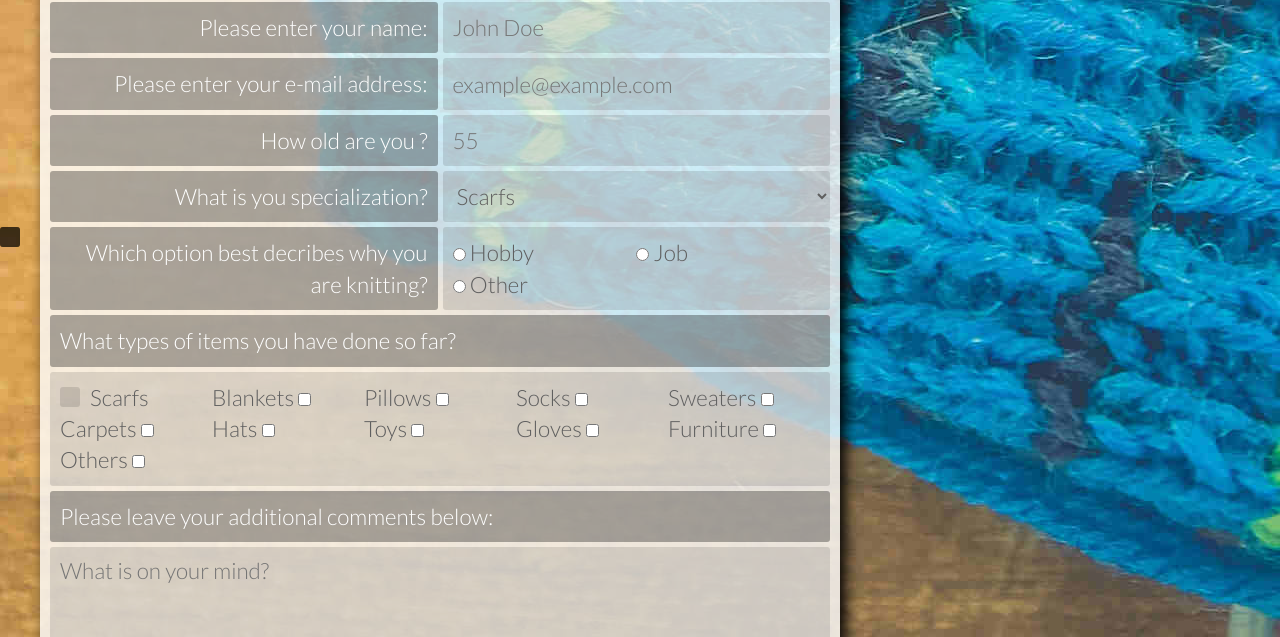
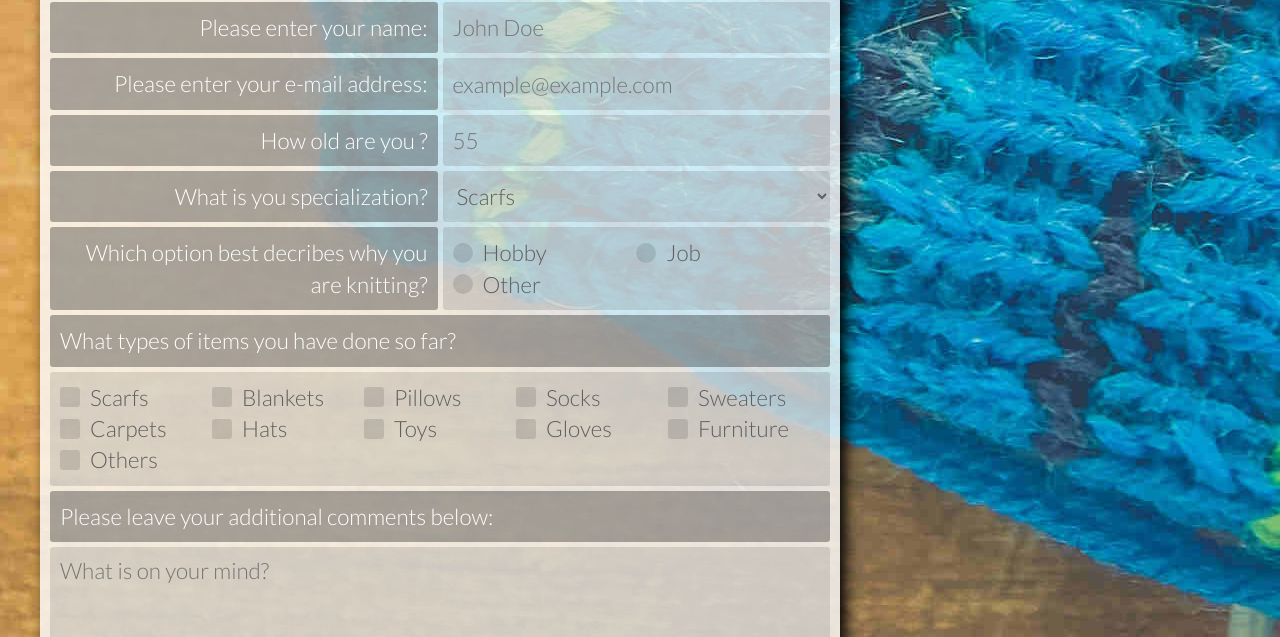
Before and after one commit to RXstoinkboy/survey-form, a website: page idnex.html in a window 1280 px wide. Shown: the part 163-800 px from the top of the page. Drawn offline with Linux system fonts and the light colour scheme; a web font is replaced by a local one.

Commit message:
finished styling radios. Might modify them with nice animation

```diff
--- a/idnex.html
+++ b/idnex.html
@@ -6,7 +6,8 @@
     <meta name="viewport" content="width=device-width, initial-scale=1.0">
     <meta http-equiv="X-UA-Compatible" content="ie=edge">
     <title>Knitting for life - survey</title>
-    <link rel="stylesheet" href="https://use.fontawesome.com/releases/v5.6.3/css/all.css" integrity="sha384-UHRtZLI+pbxtHCWp1t77Bi1L4ZtiqrqD80Kn4Z8NTSRyMA2Fd33n5dQ8lWUE00s/" crossorigin="anonymous">
+    <link rel="stylesheet" href="https://use.fontawesome.com/releases/v5.6.3/css/all.css" integrity="sha384-UHRtZLI+pbxtHCWp1t77Bi1L4ZtiqrqD80Kn4Z8NTSRyMA2Fd33n5dQ8lWUE00s/"
+        crossorigin="anonymous">
     <link rel="stylesheet" href="/src/css/style.css">
 </head>
 
@@ -54,24 +55,23 @@
             <fieldset class="right">
                 <ul>
                     <li class="radio">
-                        <label class="radio-cnt">
-                            <input class="radio__btn" type="radio" name="background" value="1">
-                            <i class="radio__state"></i>
-                            <span class="radio__text">Hobby</span>
+                        <label class="radio-cnt">Hobby
+                            <input type="radio" class="radio__btn" name="background" value="1">
+                            <span class="radio__state"></span>
                         </label>
                     </li>
+
                     <li class="radio">
-                        <label class="radio-cnt">
-                            <input class="radio__btn" type="radio" name="background" value="2">
-                            <i class="radio__state"></i>
-                            <span class="radio__text">Job</span>
+                        <label class="radio-cnt">Job
+                            <input type="radio" class="radio__btn" name="background" value="1">
+                            <span class="radio__state"></span>
                         </label>
                     </li>
+
                     <li class="radio">
-                        <label class="radio-cnt">
-                            <input class="radio__btn" type="radio" name="background" value="3">
-                            <i class="radio__state"></i>
-                            <span class="radio__text">Other</span>
+                        <label class="radio-cnt">Other
+                            <input type="radio" class="radio__btn" name="background" value="1">
+                            <span class="radio__state"></span>
                         </label>
                     </li>
                 </ul>
@@ -88,73 +88,63 @@
                         </label>
                     </li>
                     <li class="checkbox">
-                        <label>
-                            <span class="checkbox__text">Blankets</span>
+                        <label class="checkbox-cnt">Blankets
                             <input class="checkbox__btn" type="checkbox" name="experience" value="blankets">
-                            <i class="checkbox__state"></i>
+                            <span class="checkbox__state"></span>
                         </label>
                     </li>
                     <li class="checkbox">
-                        <label>
-                            <span class="checkbox__text">Pillows</span>
+                        <label class="checkbox-cnt">Pillows
                             <input class="checkbox__btn" type="checkbox" name="experience" value="pillows">
-                            <i class="checkbox__state"></i>
+                            <span class="checkbox__state"></span>
                         </label>
                     </li>
                     <li class="checkbox">
-                        <label>
-                            <span class="checkbox__text">Socks</span>
+                        <label class="checkbox-cnt">Socks
                             <input class="checkbox__btn" type="checkbox" name="experience" value="socks">
-                            <i class="checkbox__state"></i>
+                            <span class="checkbox__state"></span>
                         </label>
                     </li>
                     <li class="checkbox">
-                        <label>
-                            <span class="checkbox__text">Sweaters</span>
+                        <label class="checkbox-cnt">Sweaters
                             <input class="checkbox__btn" type="checkbox" name="experience" value="sweaters">
-                            <i class="checkbox__state"></i>
+                            <span class="checkbox__state"></span>
                         </label>
                     </li>
                     <li class="checkbox">
-                        <label>
-                            <span class="checkbox__text">Carpets</span>
+                        <label class="checkbox-cnt">Carpets
                             <input class="checkbox__btn" type="checkbox" name="experience" value="carpets">
-                            <i class="checkbox__state"></i>
+                            <span class="checkbox__state"></span>
                         </label>
                     </li>
                     <li class="checkbox">
-                        <label>
-                            <span class="checkbox__text">Hats</span>
+                        <label class="checkbox-cnt">Hats
                             <input class="checkbox__btn" type="checkbox" name="experience" value="hats">
-                            <i class="checkbox__state"></i>
+                            <span class="checkbox__state"></span>
                         </label>
                     </li>
                     <li class="checkbox">
-                        <label>
-                            <span class="checkbox__text">Toys</span>
+                        <label class="checkbox-cnt">Toys
                             <input class="checkbox__btn" type="checkbox" name="experience" value="toys">
-                            <i class="checkbox__state"></i>
+                            <span class="checkbox__state"></span>
                         </label>
                     </li>
                     <li class="checkbox">
-                        <label>
-                            <span class="checkbox__text">Gloves</span>
+                        <label class="checkbox-cnt">Gloves
                             <input class="checkbox__btn" type="checkbox" name="experience" value="gloves">
-                            <i class="checkbox__state"></i>
+                            <span class="checkbox__state"></span>
                         </label>
                     </li>
                     <li class="checkbox">
-                        <label>
-                            <span class="checkbox__text">Furniture</span>
+                        <label class="checkbox-cnt">Furniture
                             <input class="checkbox__btn" type="checkbox" name="experience" value="furniture">
-                            <i class="checkbox__state"></i>
+                            <span class="checkbox__state"></span>
                         </label>
                     </li>
                     <li class="checkbox">
-                        <label>
-                            <span class="checkbox__text">Others</span>
+                        <label class="checkbox-cnt">Others
                             <input class="checkbox__btn" type="checkbox" name="experience" value="others">
-                            <i class="checkbox__state"></i>
+                            <span class="checkbox__state"></span>
                         </label>
                     </li>
                 </ul>
--- a/src/css/laoyut/base.css
+++ b/src/css/laoyut/base.css
@@ -86,7 +86,3 @@ fieldset.right>ul{
 .right__experience>ul{
     list-style: none;
 }
-
-.radio__text, .checkbox__text{
-    color: var(--fields-input-text);
-}
--- a/src/css/partials/forms.css
+++ b/src/css/partials/forms.css
@@ -47,7 +47,7 @@
     background-color: var(--title);
 }
 
-/* create custom checkmark */
+/* create custom checkmark below*/
 
 /* checkmark hidden when not:checked */
 .checkbox__state::before{
@@ -72,3 +72,76 @@
 .checkbox-cnt input:checked ~ .checkbox__state::before{
     display: block;
 }
+
+/* radio buttons below*/
+
+/* basic styling od radios */
+.radio-cnt{
+    color: var(--fields-input-text);
+    position: relative;
+    display: block;
+    cursor: pointer;
+    padding-left: 30px;
+    user-select: none;
+    transition: all .2s ease;
+}
+
+/* hide default radio buttons */
+.radio-cnt input{
+    position: absolute;
+    width: 0;
+    height: 0;
+    opacity: 0;
+    cursor: pointer;
+}
+
+/* create custom radio btn */
+.radio__state{
+    position: absolute;
+    top: 50%;
+    left: 0;
+    width: 20px;
+    height: 20px;
+    background-color: var(--fields-input);
+    transform: translatey(-50%);
+    border-radius: 50%;
+    transition: all .2s ease;
+}
+
+/* hover effects */
+.radio-cnt:hover{
+    color: var(--fields-text);
+}
+
+.radio-cnt:hover input ~ .radio__state{
+    background-color: var(--fields-text);
+}
+
+.radio-cnt input:checked ~ .radio__state{
+    border: 1px solid var(--title);
+}
+
+/* create custom radio btn */
+
+/* create custom radio checkmark */
+.radio__state::before{
+    position: absolute;
+    display: none;
+    content: '';
+}
+
+/* style the radio checkmark */
+.radio-cnt .radio__state::before{
+    top: 50%;
+    left: 50%;
+    width: 14px;
+    height: 14px;
+    border-radius: 50%;
+    transform: translate(-50%, -50%);
+    background-color: var(--title);
+}
+
+/* display it when marked */
+.radio-cnt input:checked ~ .radio__state::before{
+    display: block;
+}
```
